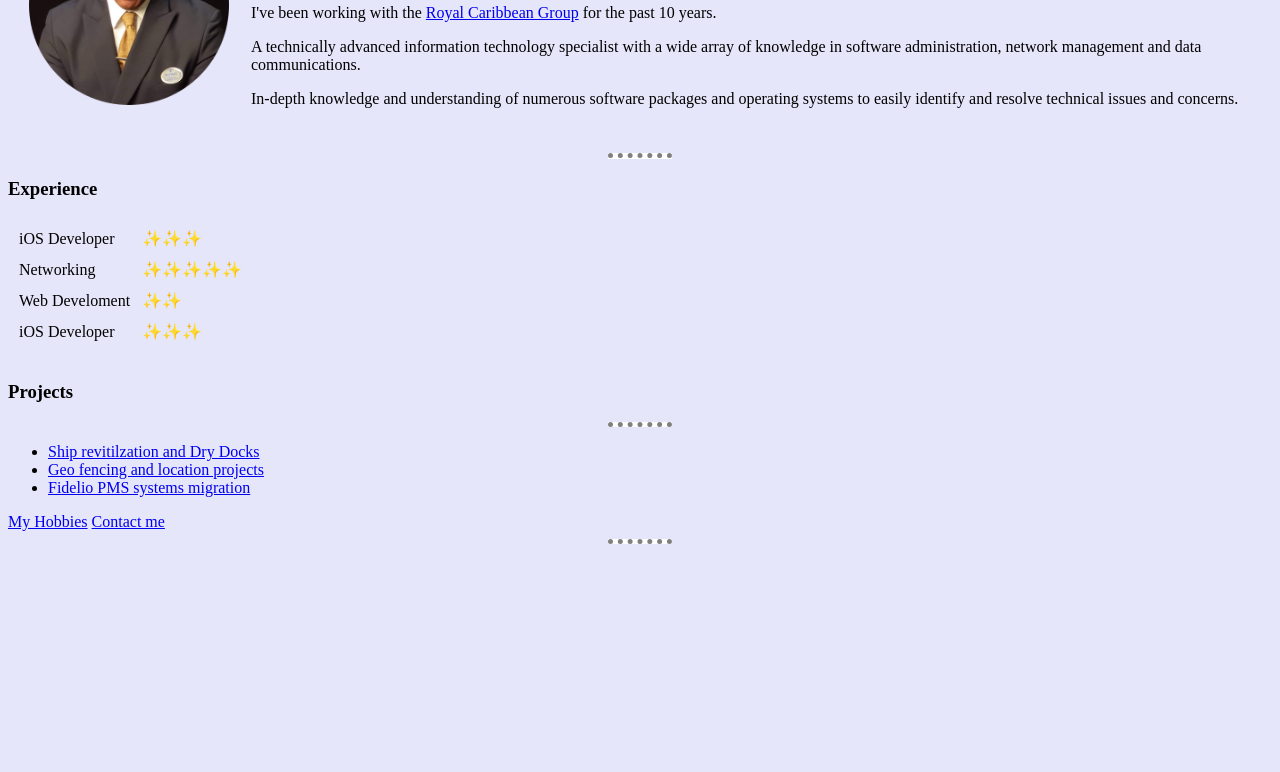
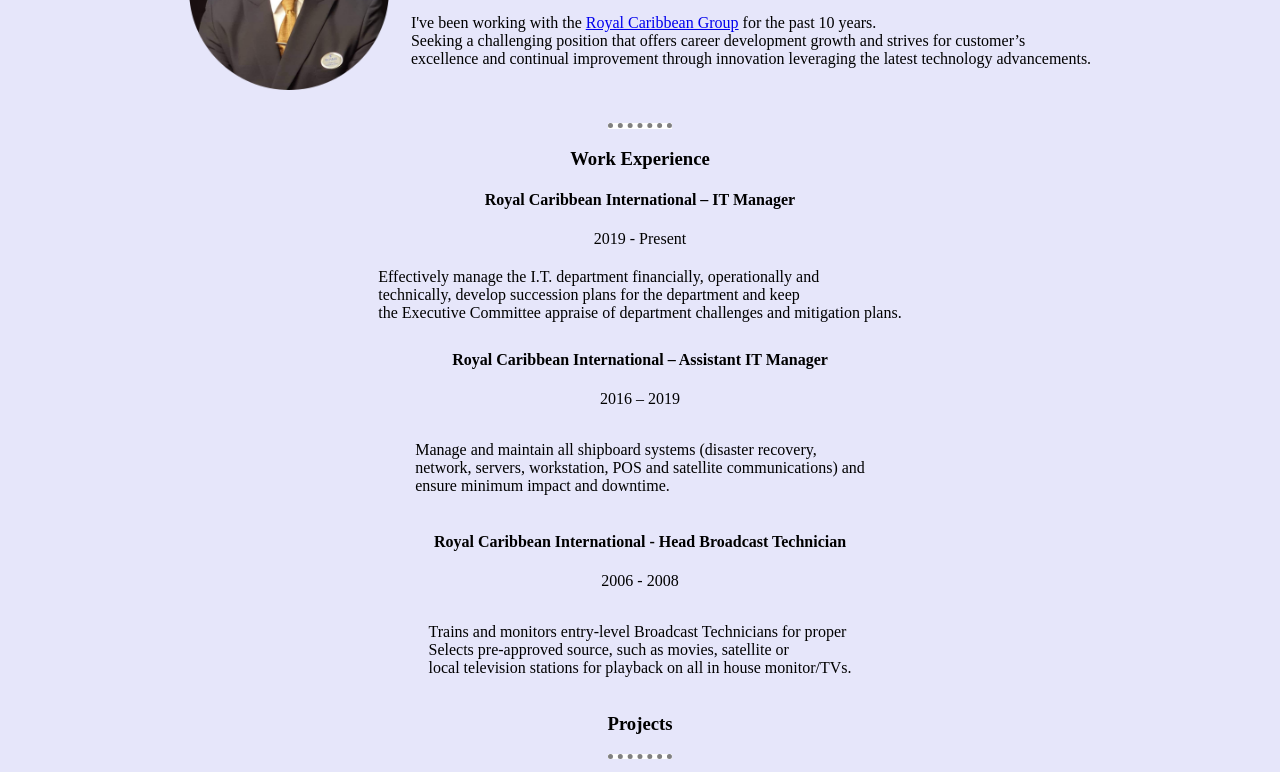
Before and after one commit to Richard-hub23/My-Personal-Site, a plain HTML site: page index.html in a window 1280 px wide. Shown: the part 139-911 px from the top of the page. Before the commit the page ends 800 px from the top, so only its background shows below. Drawn offline with Linux system fonts and the light colour scheme.

Commit message:
Add files via upload

```diff
--- a/index.html
+++ b/index.html
@@ -24,36 +24,73 @@
 
 
  </head>
-
+ <!-- added the center tag to everthing in the body -->
+   <center>
  <body>
    <table cellspacing="20">
      <td><img src="Images/circle-cropped.png" width="200" height="200" alt="Richard Profile pic"></td>
      <td>
        <h1>Richard Peters</h1>
        <p> <em>IT Manager Specializing in Networking and System Administration!</em></p>
-       <p>I've been working with the <a href="https://www.royalcaribbean.com">Royal Caribbean Group</a> for the past 10 years.</p>
-       <p>A technically advanced information technology specialist with a wide array of knowledge in software administration, network management and data communications.
-        <p>In-depth knowledge and understanding of numerous software packages and operating systems to easily identify and resolve technical issues and concerns.</p>
+       <p>I've been working with the <a href="https://www.royalcaribbean.com">Royal Caribbean Group</a> for the past 10 years. <br>
+         Seeking a challenging position that offers career development growth and strives for customer’s <br>
+         excellence and continual improvement through innovation leveraging the latest technology advancements.
        </p>
+
      </td>
    </table>
    <hr size=3 nospace>
-   <h3>Experience</h3>
-   <table cellspacing="10">
+
+
+
+
+   <h3>Work Experience</h3>
+   <h4>Royal Caribbean International – IT Manager</h4>
+   <table cellspacing="3">
      <tr>
-       <td>iOS Developer</td>
-       <td>✨✨✨</td>
+       <p>
+         2019 - Present
+       </p>
+       <td>
+         Effectively manage the I.T. department financially, operationally and <br>
+         technically, develop succession plans for the department and keep <br>
+         the Executive Committee appraise of department challenges
+         and mitigation plans.
+       </td>
      <tr>
-       <td>Networking</td>
-       <td>✨✨✨✨✨</td>
-     </tr>
+   </table>
+
+   <h4>Royal Caribbean International – Assistant IT Manager</h4>
+   <p>2016 – 2019
+   </p>
+   <table cellspacing="0">
      <tr>
-       <td>Web Develoment</td>
-       <td>✨✨</td>
+       <td>
+         <p>
+           Manage and maintain all shipboard systems (disaster recovery, <br>
+           network, servers, workstation, POS and satellite communications) and <br>
+           ensure minimum impact and downtime.
+         </p>
+       </td>
      <tr>
-       <td>iOS Developer</td>
-       <td>✨✨✨</td>
+
+   </table>
+
+   <table>
+     <h4>Royal Caribbean International - Head Broadcast Technician</h4>
+     <p>2006 - 2008
+     </p>
+     <table cellspacing="0">
        <tr>
+         <td>
+           <p>
+             Trains and monitors entry-level Broadcast Technicians for proper<br>
+             Selects pre-approved source, such as movies, satellite or <br>
+             local television stations for playback on all in house monitor/TVs.
+           </p>
+         </td>
+       <tr>
+
      </table>
      <h3>Projects</h3>
      <hr>
@@ -65,6 +102,7 @@
      <a href="hobbies.html">My Hobbies</a>
      <a href="contacts.html">Contact me</a>
      <hr>
+       </center>
  </body>
 
  </html>
```
Also changed, not shown: inputs.html (line endings or trailing spaces). Lines whose indentation alone changed are shown as unchanged.
